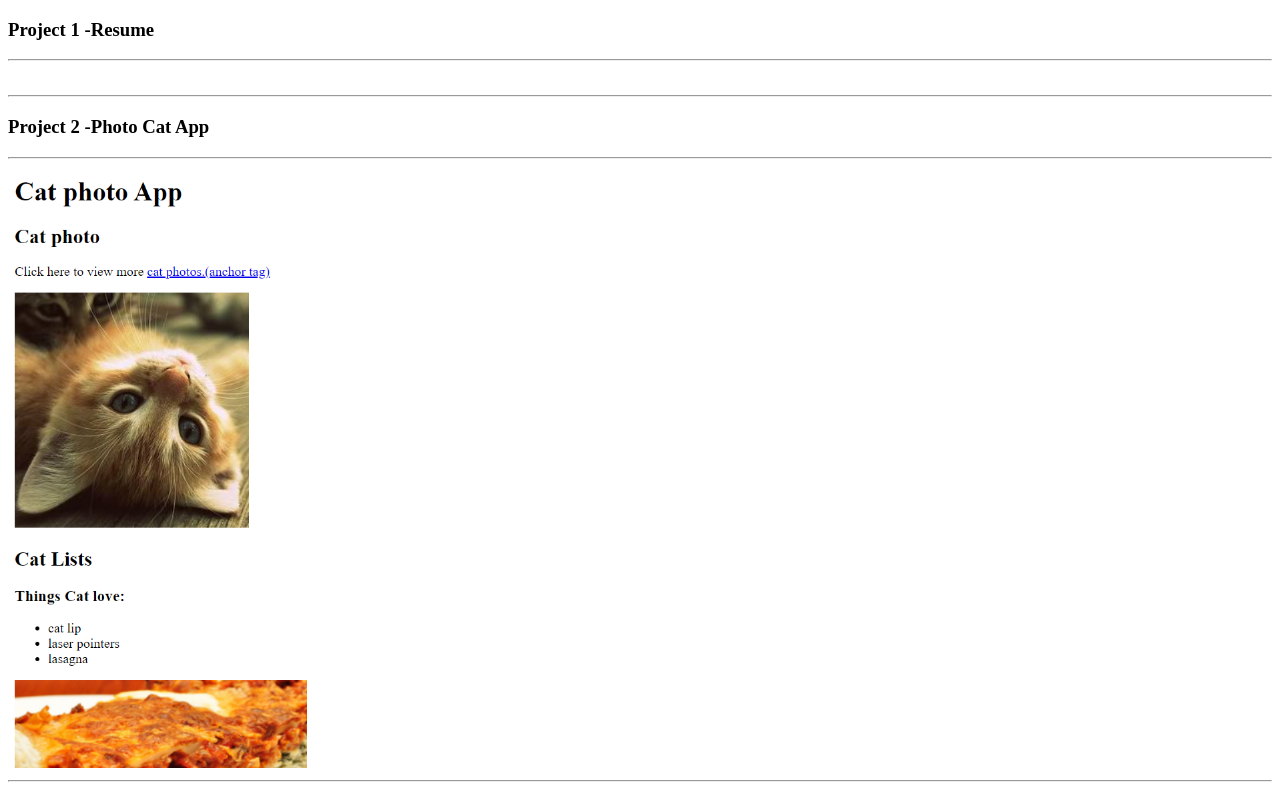
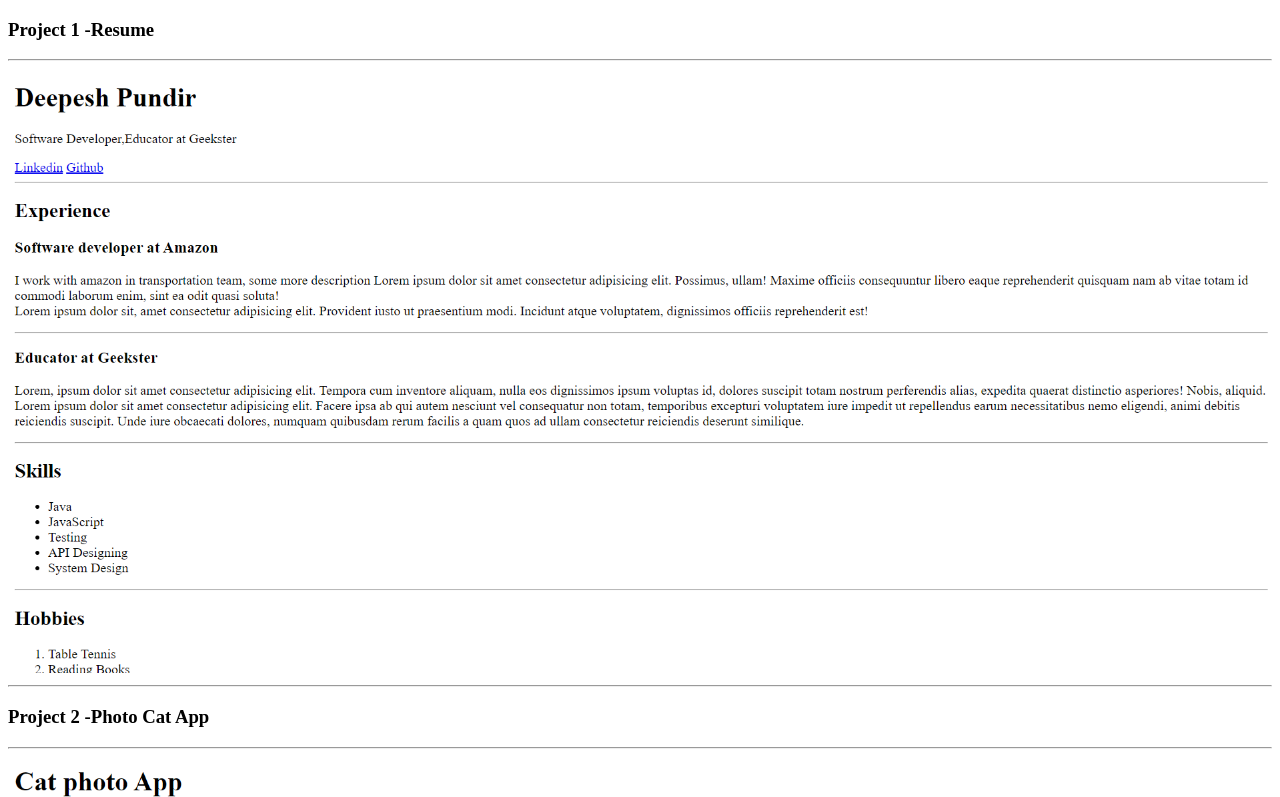
Before and after one commit to Deepesh-Pundir8898/Weekly_Test-2, a plain HTML site: page left_window.html in a window 1280 px wide. Shown: the top 797 px of the page. Drawn offline with Linux system fonts and the light colour scheme; the site is published under a folder, as on GitHub Pages, so addresses that start at the root find nothing.

Commit message:
change the image src for project_1

```diff
--- a/left_window.html
+++ b/left_window.html
@@ -10,7 +10,7 @@
         <h3>Project 1 -Resume</h3>
         <hr>
         <a href="project_1/resume.html" target="displayFrame">
-            <img src="/images/Screenshot_1.png" alt="" width="100%">
+            <img src="images/Screenshot_1.png" alt="" width="100%">
         </a>
         <hr>
     </div>
```
